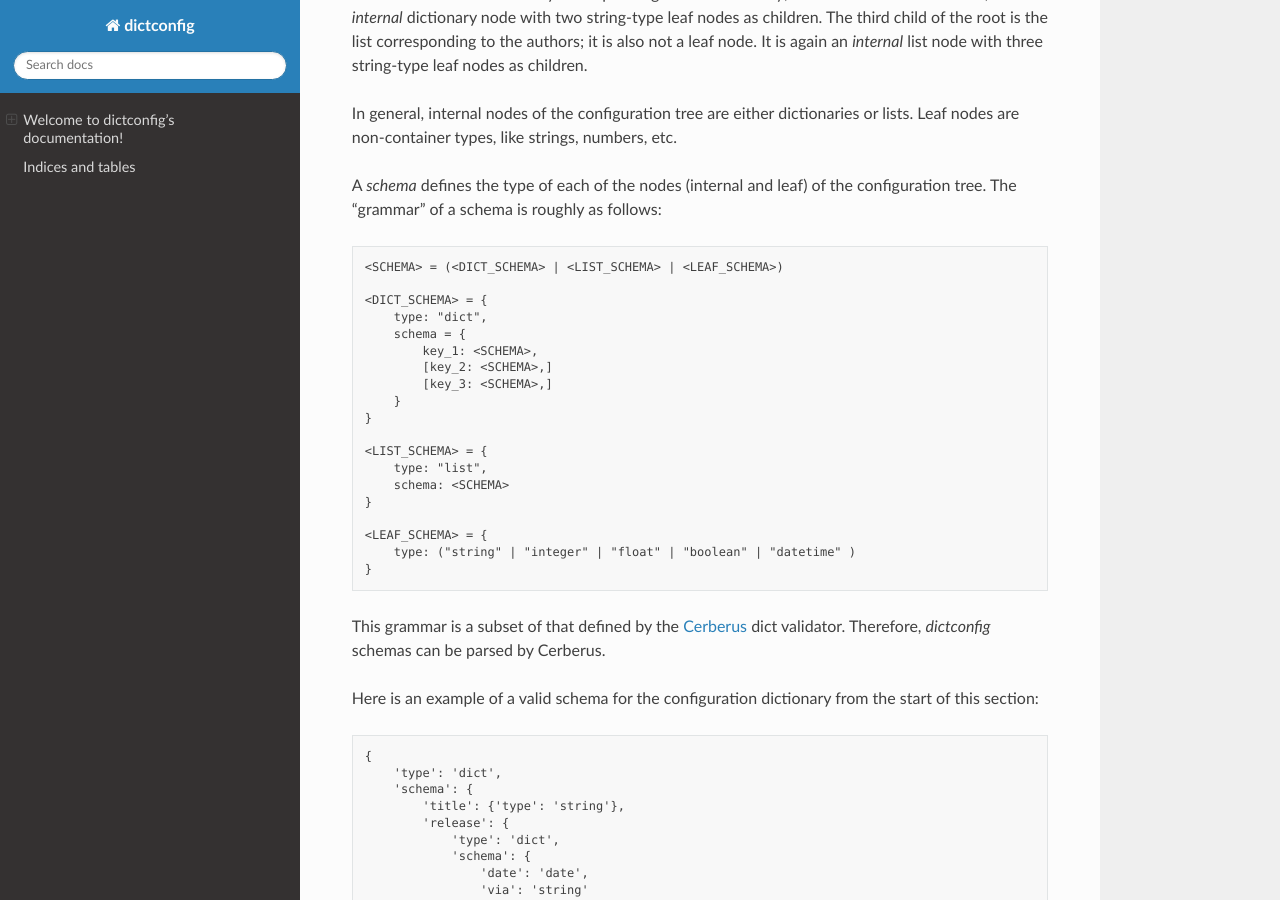
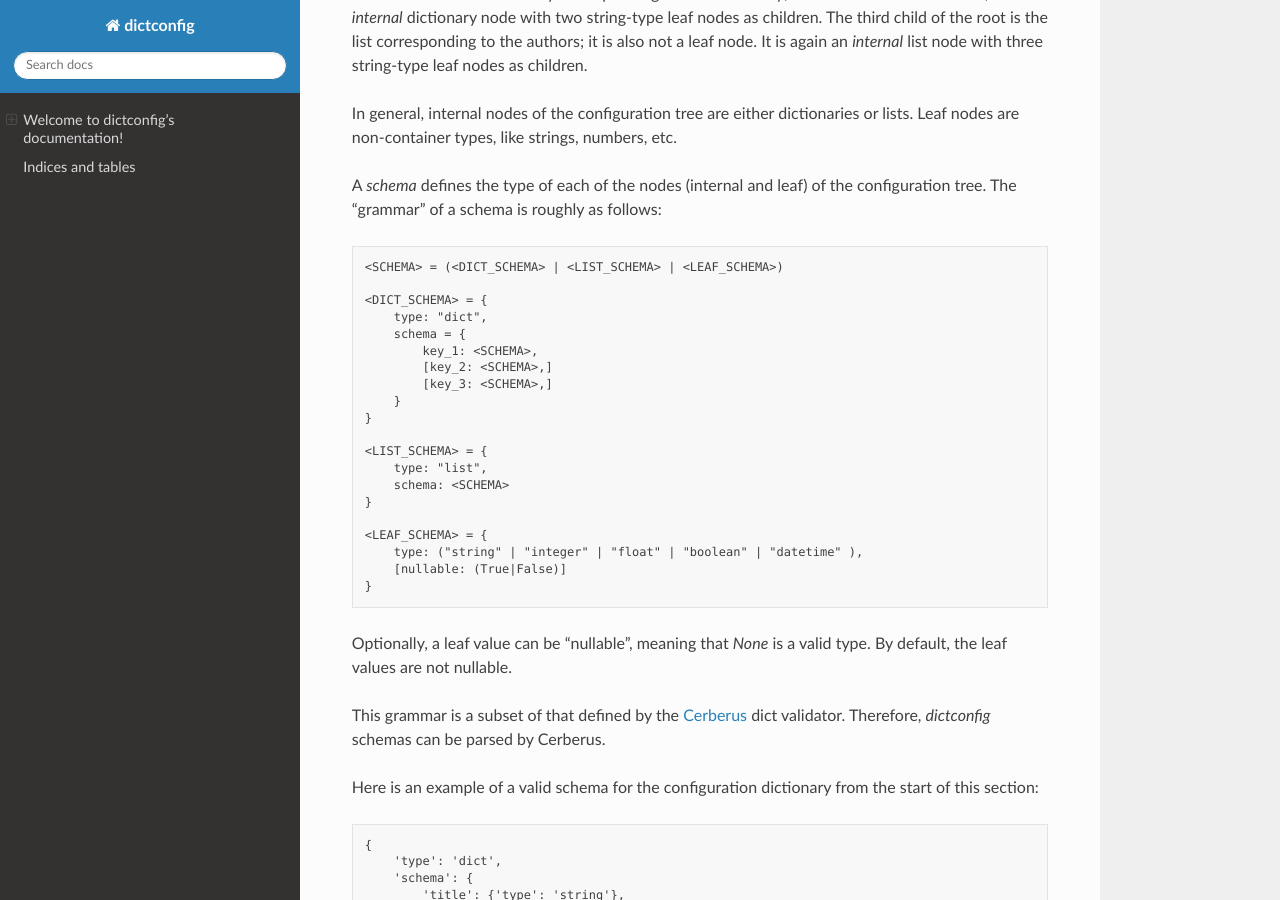
Before and after one commit to eldridgejm/dictconfig, a Sphinx documentation site: the page built from docs/source/index.rst, in a window 1280 px wide and 900 px high, scrolled down 2517 px. Built offline with Sphinx 7.4.7 and the Read the Docs theme 2.0.0, drawn with Linux system fonts in a browser that asks for light colours.

Commit message:
Updated docs for nullable.

```diff
--- a/docs/source/index.rst
+++ b/docs/source/index.rst
@@ -164,8 +164,12 @@ configuration tree.  The "grammar" of a schema is roughly as follows:
     }
 
     <LEAF_SCHEMA> = {
-        type: ("string" | "integer" | "float" | "boolean" | "datetime" )
+        type: ("string" | "integer" | "float" | "boolean" | "datetime" ),
+        [nullable: (True|False)]
     }
+
+Optionally, a leaf value can be "nullable", meaning that `None` is a valid type. By default,
+the leaf values are not nullable.
 
 This grammar is a subset of that defined by the `Cerberus <https://docs.python-cerberus.org/en/stable/>`_ dict validator.
 Therefore, `dictconfig` schemas can be parsed by Cerberus.
```
